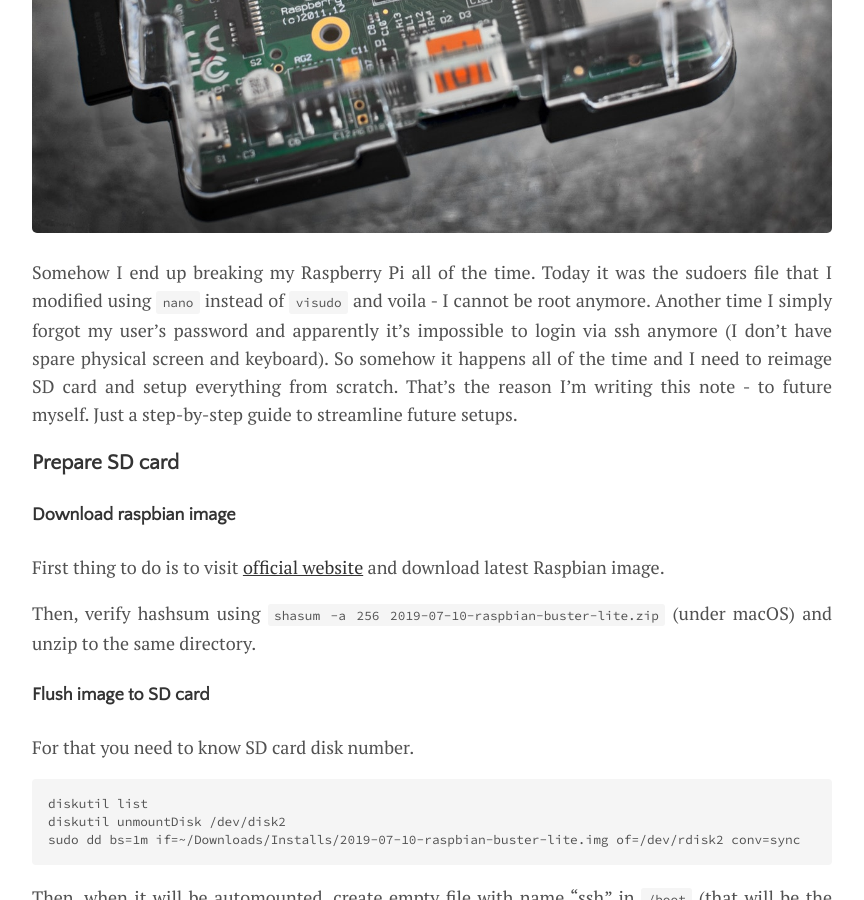
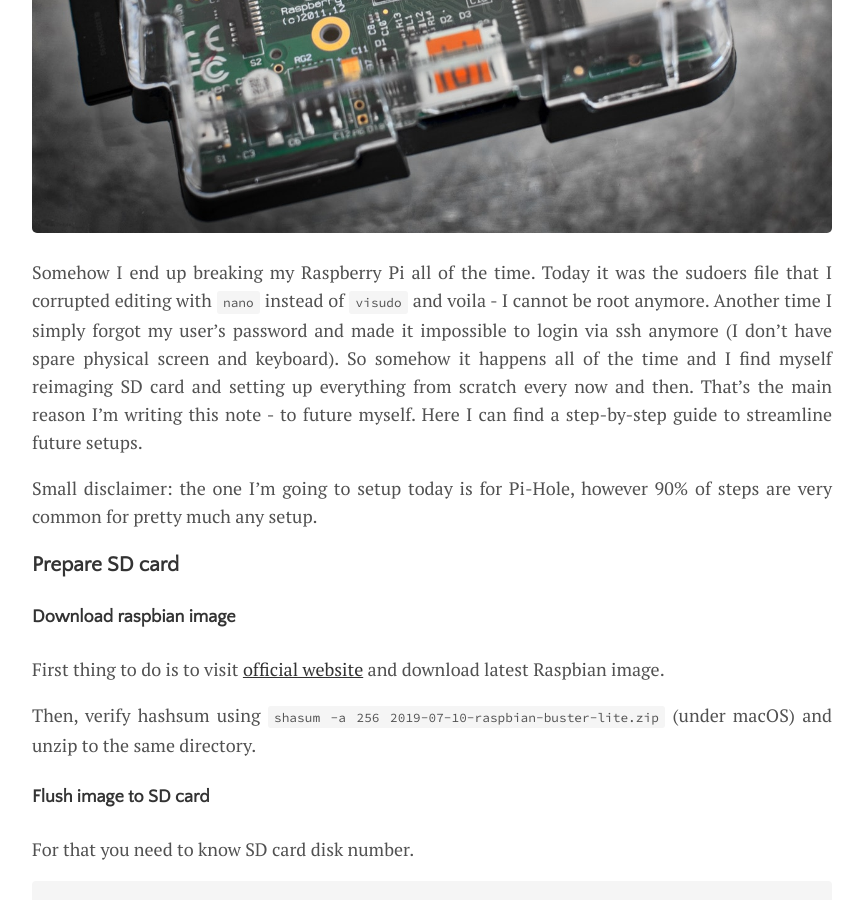
Before and after one commit to ribtoks/code-jamming, a Jekyll site: the page built from _posts/2019-09-25-raspberrypi-setup.md, in a window 1280 px wide and 900 px high, scrolled down 619 px. Shown: the whole window, without its empty margins (208-1072 px from the left). Built offline with Jekyll 4.4.1, drawn with Linux system fonts in a browser that asks for light colours; nearby versions of some CDN libraries; comment, search, counter and statistics services are not loaded.

Commit message:
Update 2019-09-25-raspberrypi-setup.md

```diff
--- a/_posts/2019-09-25-raspberrypi-setup.md
+++ b/_posts/2019-09-25-raspberrypi-setup.md
@@ -13,9 +13,11 @@
   - pihole
 ---
 
-Somehow I end up breaking my Raspberry Pi all of the time. Today it was the sudoers file that I modified using `nano` instead of `visudo` and voila - I cannot be root anymore. Another time I simply forgot my user's password and apparently it's impossible to login via ssh anymore (I don't have spare physical screen and keyboard). So somehow it happens all of the time and I need to reimage SD card and setup everything from scratch. That's the reason I'm writing this note - to future myself. Just a step-by-step guide to streamline future setups.
+Somehow I end up breaking my Raspberry Pi all of the time. Today it was the sudoers file that I corrupted editing with `nano` instead of `visudo` and voila - I cannot be root anymore. Another time I simply forgot my user's password and made it impossible to login via ssh anymore (I don't have spare physical screen and keyboard). So somehow it happens all of the time and I find myself reimaging SD card and setting up everything from scratch every now and then. That's the main reason I'm writing this note - to future myself. Here I can find a step-by-step guide to streamline future setups.
 
 <!--more-->
+
+Small disclaimer: the one I'm going to setup today is for Pi-Hole, however 90% of steps are very common for pretty much any setup.
 
 ### Prepare SD card
 
```
